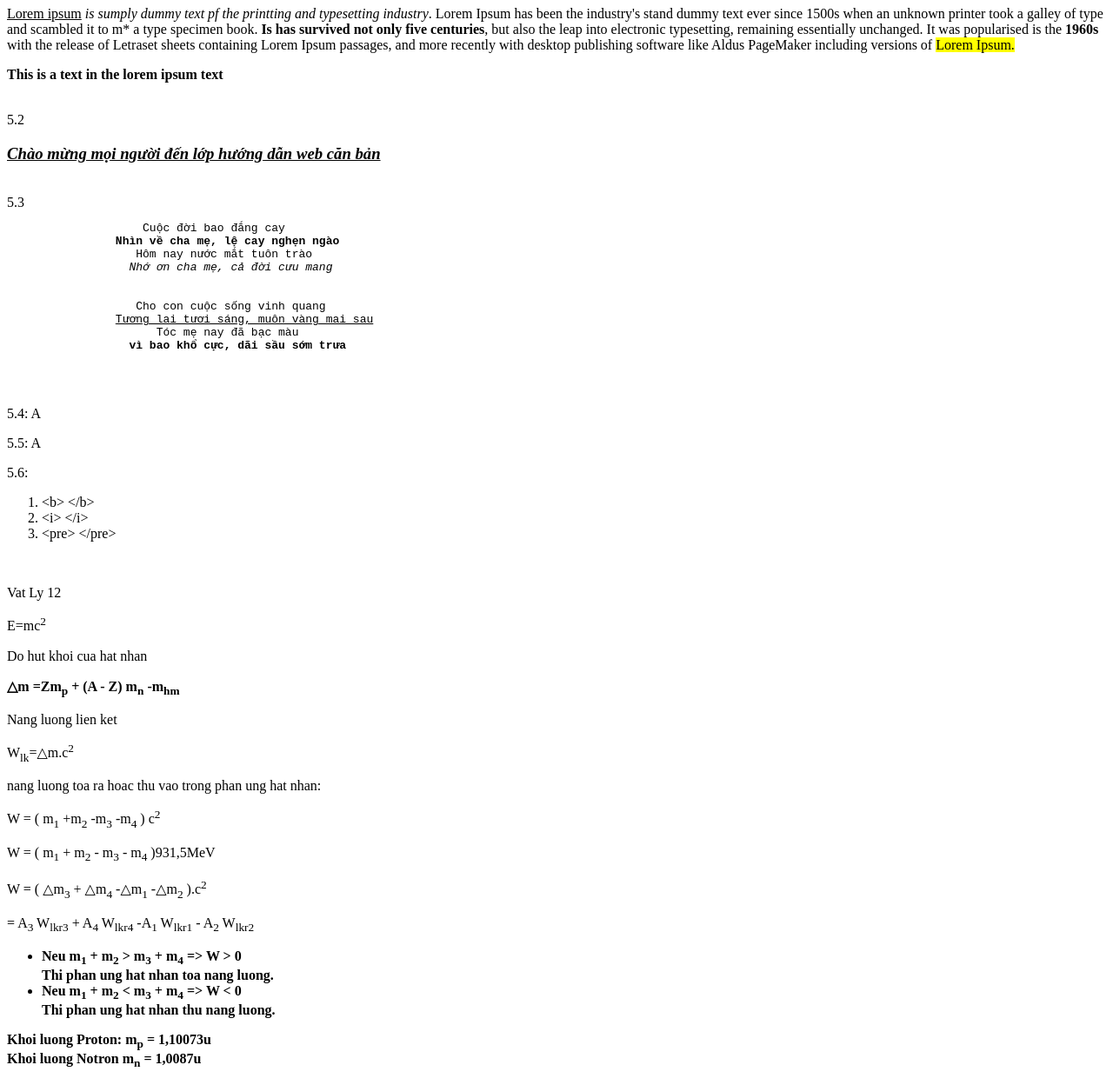
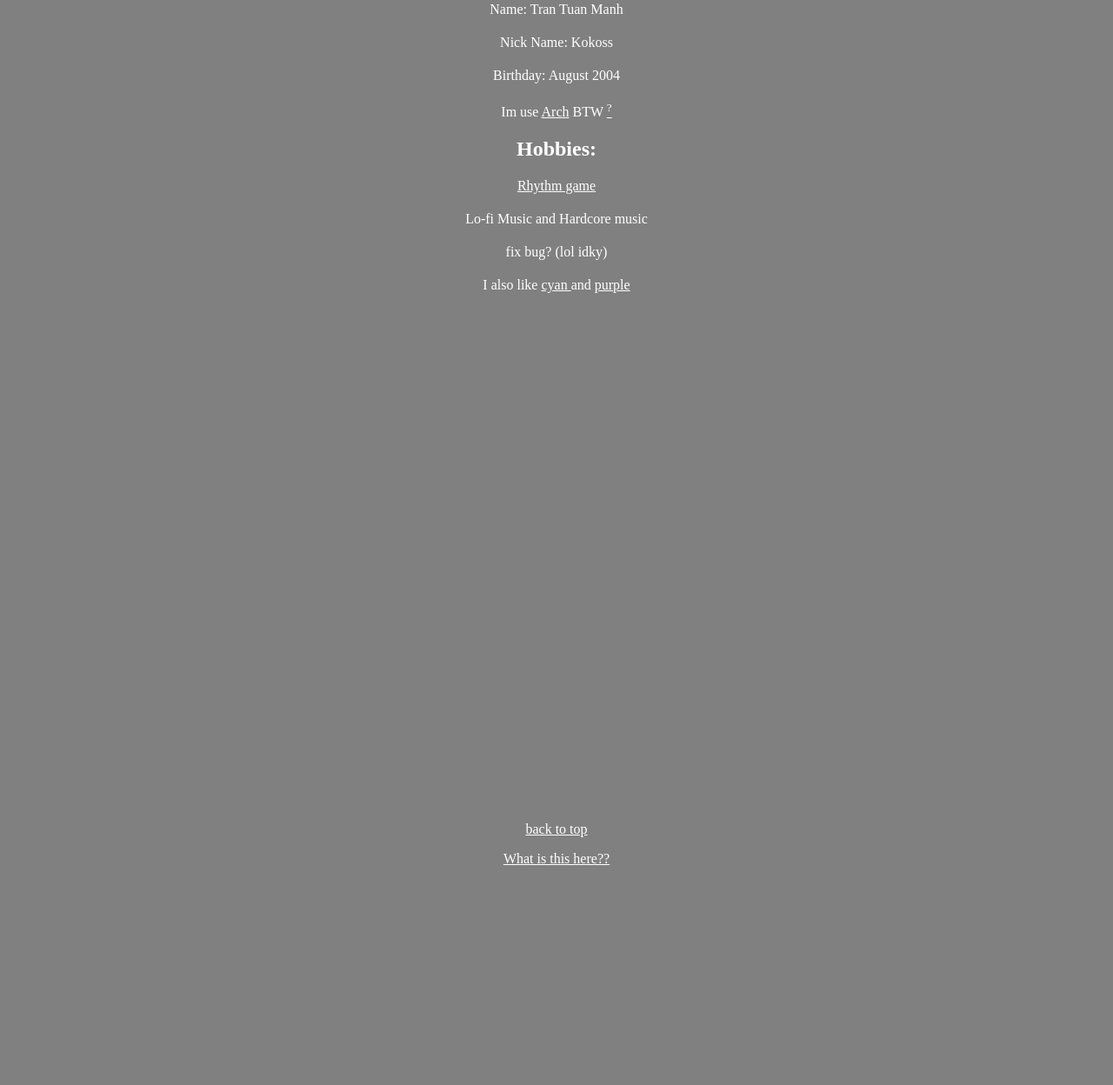
Before and after one commit to kokossVN/codesandbox-firstweb, a website: page index.html in a window 1280 px wide. Shown: the part 159-1407 px from the top of the page at 87% size. After the commit the page ends 1172 px from the top, so only its background shows below. Drawn offline with Linux system fonts and the light colour scheme.

Commit message:
change something and do homework

```diff
--- a/index.html
+++ b/index.html
@@ -2,138 +2,134 @@
 <html>
 <head>
 <meta charset="utf-8">
+<style>
+	*{
+		background-color: gray;
+		color: white;
+		text-align: center;
+		border-left: 0;
+	}
+	ul{
+		list-style-type: none;
+		padding-left: 0px;
+	}
+	ul > li{
+		margin-bottom: 20px;
+		text-align: center;
+	}
+	#purple:hover {
+		color: cyan;
+		background: purple;
+	}
+	#cyan:hover {
+		color: purple;
+		background: cyan;
+	}
+</style>
 </head>
 <body>
-	<p>
-		Tran Tuan Manh
-	</p>
-	<br> 5.1
-	<h1>What Is lorem ipsum</h1>
-	<p>
-	<u>Lorem ipsum</u> <i>is sumply dummy text pf the
-	printting and typesetting industry</i>.
-	Lorem Ipsum has been the industry's stand
-	dummy text ever since 1500s when an unknown
-	printer took a galley of type and scambled
-	it to m* a type specimen book. <b>Is has
-	survived not only five centuries</b>, but also
-	the leap into electronic typesetting,
-	remaining essentially unchanged.
-	It was popularised is the <b>1960s</b>
-	with the release of Letraset sheets containing Lorem Ipsum
-	passages, and more recently with desktop
-	publishing software like Aldus PageMaker
-	including versions of <mark>Lorem Ipsum.</mark>
-	</p>
-	<p>
-	<b>
-	This is a text in the lorem ipsum text
-	</b>
-	</p>
-	<br> 5.2
-	<h3>
-			<i><u>
-				Chào mừng mọi người đến lớp hướng dẫn web căn bản
-			</u></i>
-	</h3>
-	<br> 5.3
-	<!-- space khổ quá a ơi T_T -->
-		<pre>
-		    Cuộc đời bao đắng cay
-		<b>Nhìn về cha mẹ, lệ cay nghẹn ngào</b>
-		   Hôm nay nước mắt tuôn trào
-		  <i>Nhớ ơn cha mẹ, cả đời cưu mang</i>
+	<p><a
+		href="old/index-1.html"
+		target="_blank"
+		>
+		Previous page
+	</a></p>
+	<h1 id='head'>
+		Introduce Myself
+	</h1>
+	<h2>
+	About me:
+	</h2>
+	<ul>
+		<li>Name: Tran Tuan Manh </li>
+		<li>Nick Name: Kokoss</li>
+		<li>Birthday: August 2004</li>
+		<li>Im use
+			<a
+			href="https://archlinux.org"
+			target="_blank"
+			>Arch</a> BTW
+		<a
+		href="https://www.reddit.com/r/linuxmemes/comments/9xgfxq/why_i_use_arch_btw/"
+		target="_blank"
+			>
+			<sup>?</sup>
+		</a>
+		</li>
+	</ul>
+	<h2>
+	Hobbies:
+	</h2>
+	<ul>
+		<li><a
+				href="orther/rhythm.html"
+				>
+			Rhythm game
+		</a></li>
+		<li>Lo-fi Music and Hardcore music</li>
+		<li>fix bug? (lol idky)</li>
+	</ul>
+	<div id="special">
+		<p> I also like
+		<a
+			href="orther/color/cyan.html"
+			id="cyan"
+			>
+			cyan
+		</a>
+		and
+		<a
+			href="orther/color/purple.html"
+			id="purple"
+			> purple
+		</a>
+		</p>
+	</div>
+	<div>
 		<br>
-		   Cho con cuộc sống vinh quang
-		<u>Tương lai tươi sáng, muôn vàng mai sau</u>
-		      Tóc mẹ nay đã bạc màu
-		  <b>vì bao khổ cực, dãi sầu sớm trưa</b>
-	</pre>
-	<br>
-	<p>5.4: A</p>
-	<p>5.5: A</p>
-	<p>5.6:</p>
-	<ol>
-		<li>&lt;b&gt; &lt;/b&gt;</li>
-		<li>&lt;i&gt; &lt;/i&gt;</li>
-		<li>&lt;pre&gt; &lt;/pre&gt;</li>
-	</ol>
-	<br>
-	<p> Vat Ly 12</p>
-	<p>E=mc<sup>2</sup></p>
-	<p>Do hut khoi cua hat nhan</p>
-	<p><strong>&#9651;m
-		=Zm<sub>p</sub>
-	 + (A - Z)
-	 m<sub>n</sub>
-	 -m<sub>hm</sub>
-	</strong></p>
-	<p>Nang luong lien ket</p>
-	<p>
-	W<sub>lk</sub>=&#9651;m.c<sup>2</sup>
-	</p>
-	<p>
-	nang luong toa ra hoac thu vao trong phan ung hat nhan:
-	</p>
-	<p>
-	W = (
-	m<sub>1</sub>
-	+m<sub>2</sub>
-	-m<sub>3</sub>
-	-m<sub>4</sub>
-	)
-	c<sup>2</sup>
-	</p>
-	<p>
-	W =
-	( m<sub>1</sub>
-	+ m<sub>2</sub>
-	- m<sub>3</sub>
-	- m<sub>4</sub>
-	)931,5MeV
-	</p>
-	<p>
-	W =
-	(
-	&#9651;m<sub>3</sub>
-	+ &#9651;m<sub>4</sub>
-	-&#9651;m<sub>1</sub>
-	-&#9651;m<sub>2</sub>
-	).c<sup>2</sup>
-	</p>
-	<p>
-	= A<sub>3</sub>
-	W<sub>lkr3</sub>
-	+ A<sub>4</sub>
-	W<sub>lkr4</sub>
-	-A<sub>1</sub>
-	W<sub>lkr1</sub>
-	- A<sub>2</sub>
-	W<sub>lkr2</sub>
-	</p>
-	<ul>
-	<li><strong>
-	Neu m<sub>1</sub>
-	+ m<sub>2</sub>
-	> m<sub>3</sub>
-	+ m<sub>4</sub>
-	=> W > 0
-	<br> Thi phan ung hat nhan toa nang luong.
-	</strong> </li>
-	<li> <strong>
-	Neu m<sub>1</sub>
-	+ m<sub>2</sub>
-	< m<sub>3</sub>
-	+ m<sub>4</sub>
-	=> W < 0
-	<br> Thi phan ung hat nhan thu nang luong.
-	</strong></li>
-	</ul>
-	<p><b>
-	Khoi luong Proton: m<sub>p</sub>
-	 = 1,10073u
-	<br> Khoi luong Notron m<sub>n</sub>
-	 = 1,0087u
-	</b></p>
+		<br>
+		<br>
+		<br>
+		<br>
+		<br>
+		<br>
+		<br>
+		<br>
+		<br>
+		<br>
+		<br>
+		<br>
+		<br>
+		<br>
+		<br>
+		<br>
+		<br>
+		<br>
+		<br>
+		<br>
+		<br>
+		<br>
+		<br>
+		<br>
+		<br>
+		<br>
+		<br>
+		<br>
+		<br>
+		<br>
+		<br>
+	</div>
+
+		<a
+			href="https://youtu.be/dQw4w9WgXcQ"
+			target="_blank"
+			>
+			<p>back to top</p>
+		</a>
+		<a
+			href="#head"
+			>
+			<p>What is this here??</p>
+		</a>
 </body>
 </html>
--- /dev/null
+++ b/test.js
@@ -0,0 +1 @@
+document.getElementById("hello").innerHTML="hello js"
```
Also changed, not shown: old/index-1.html (added, +146 -0 lines), orther/color/cyan.html (added, +11 -0 lines), orther/color/purple.html (added, +11 -0 lines), orther/facebook.html (added, +11 -0 lines), orther/rhythm.html (added, +15 -0 lines).
